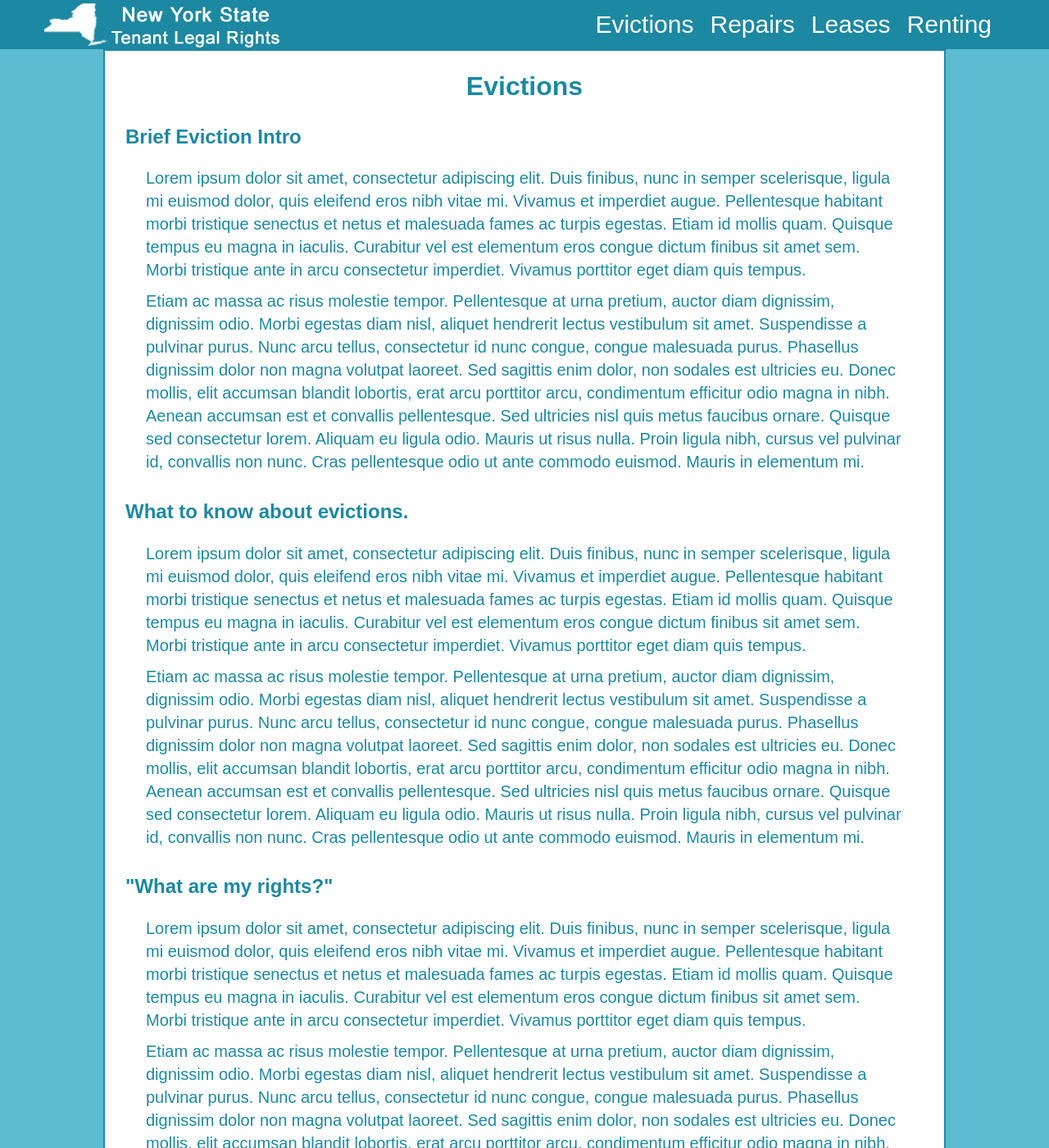
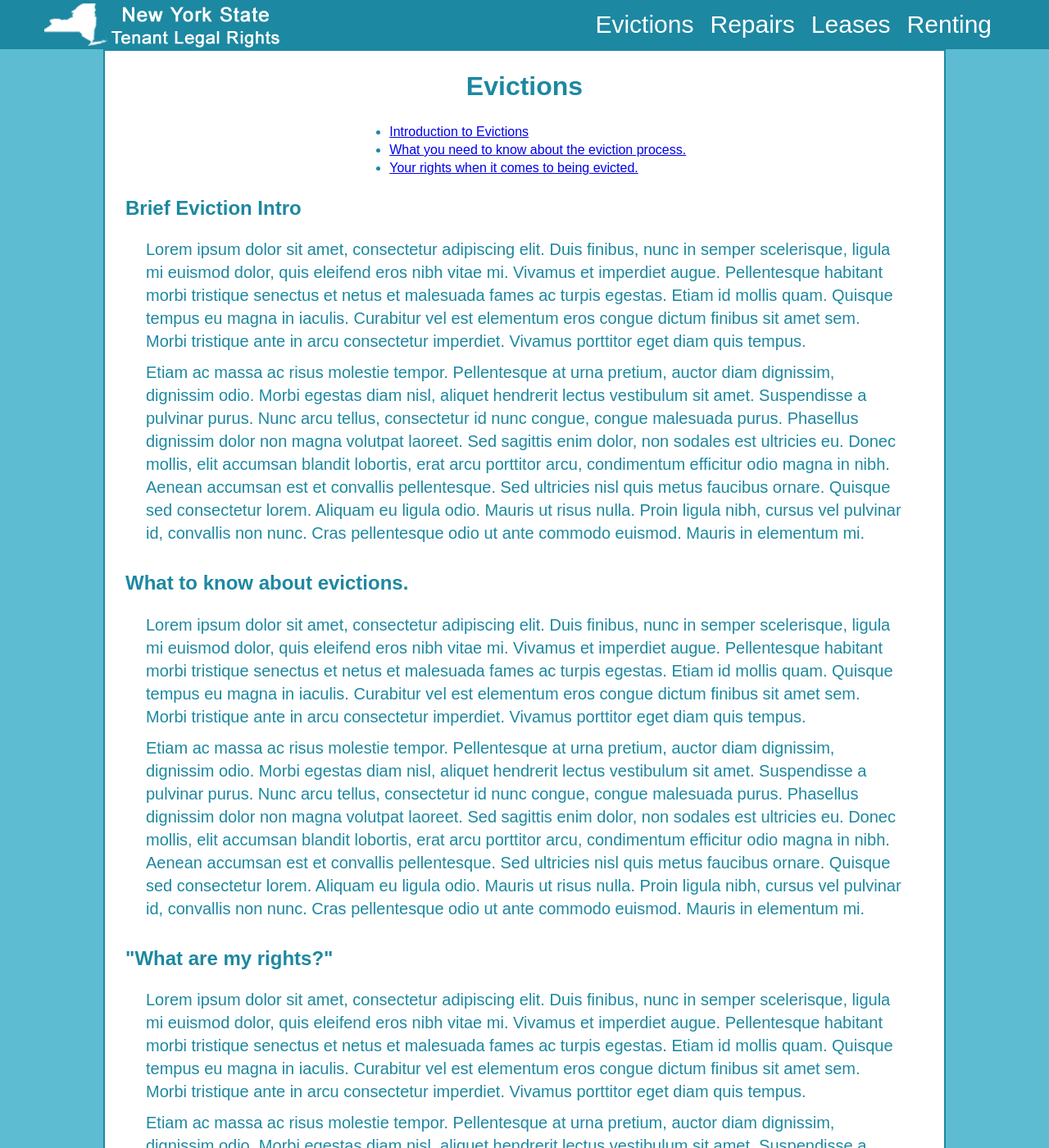
Before and after one commit to RyanNY/ryanny.github.io, a Jekyll site: the page team3/evictions.html, which Jekyll copies as it is, in a window 1280 px wide and 1400 px high. Shown: the whole window at 82% size. Built offline with Jekyll 4.4.1, drawn with Linux system fonts in a browser that asks for light colours.

Commit message:
Evictions

```diff
--- a/team3/css/main.css
+++ b/team3/css/main.css
@@ -182,10 +182,16 @@ nav a:hover {
     font-size: 20px;
 }
 
+
+.topics {
+    margin-left: 30%;
+}
+
+
 .footer {
     font-family: Arial, Helvetica, sans-serif;
     width: 100%;
-    height: 22px;
+    height: 30px;
     background: #1D88A1;
     color: white;
 }
@@ -217,6 +223,8 @@ nav a:hover {
     text-align: right;
     padding-right: 50px;
 }
+
+
 
 
 
--- a/team3/evictions.html
+++ b/team3/evictions.html
@@ -41,13 +41,20 @@
 
     <div class="mainbody">
         <h1>Evictions</h1>
-        <h2>Brief Eviction Intro</h2>
+
+        <ul class="topics">
+            <li><a href="#intro">Introduction to Evictions</a></li>
+            <li><a href="#what-to-know">What you need to know about the eviction process.</a></li>
+            <li><a href="#my-rights">Your rights when it comes to being evicted.</a></li>
+        </ul>
+
+        <h2 id="#intro">Brief Eviction Intro</h2>
         <p>Lorem ipsum dolor sit amet, consectetur adipiscing elit. Duis finibus, nunc in semper scelerisque, ligula mi euismod dolor, quis eleifend eros nibh vitae mi. Vivamus et imperdiet augue. Pellentesque habitant morbi tristique senectus et netus et malesuada fames ac turpis egestas. Etiam id mollis quam. Quisque tempus eu magna in iaculis. Curabitur vel est elementum eros congue dictum finibus sit amet sem. Morbi tristique ante in arcu consectetur imperdiet. Vivamus porttitor eget diam quis tempus.</p>
         <p>Etiam ac massa ac risus molestie tempor. Pellentesque at urna pretium, auctor diam dignissim, dignissim odio. Morbi egestas diam nisl, aliquet hendrerit lectus vestibulum sit amet. Suspendisse a pulvinar purus. Nunc arcu tellus, consectetur id nunc congue, congue malesuada purus. Phasellus dignissim dolor non magna volutpat laoreet. Sed sagittis enim dolor, non sodales est ultricies eu. Donec mollis, elit accumsan blandit lobortis, erat arcu porttitor arcu, condimentum efficitur odio magna in nibh. Aenean accumsan est et convallis pellentesque. Sed ultricies nisl quis metus faucibus ornare. Quisque sed consectetur lorem. Aliquam eu ligula odio. Mauris ut risus nulla. Proin ligula nibh, cursus vel pulvinar id, convallis non nunc. Cras pellentesque odio ut ante commodo euismod. Mauris in elementum mi.</p>
-        <h2>What to know about evictions.</h2>
+        <h2 id="what-to-know">What to know about evictions.</h2>
         <p>Lorem ipsum dolor sit amet, consectetur adipiscing elit. Duis finibus, nunc in semper scelerisque, ligula mi euismod dolor, quis eleifend eros nibh vitae mi. Vivamus et imperdiet augue. Pellentesque habitant morbi tristique senectus et netus et malesuada fames ac turpis egestas. Etiam id mollis quam. Quisque tempus eu magna in iaculis. Curabitur vel est elementum eros congue dictum finibus sit amet sem. Morbi tristique ante in arcu consectetur imperdiet. Vivamus porttitor eget diam quis tempus.</p>
         <p>Etiam ac massa ac risus molestie tempor. Pellentesque at urna pretium, auctor diam dignissim, dignissim odio. Morbi egestas diam nisl, aliquet hendrerit lectus vestibulum sit amet. Suspendisse a pulvinar purus. Nunc arcu tellus, consectetur id nunc congue, congue malesuada purus. Phasellus dignissim dolor non magna volutpat laoreet. Sed sagittis enim dolor, non sodales est ultricies eu. Donec mollis, elit accumsan blandit lobortis, erat arcu porttitor arcu, condimentum efficitur odio magna in nibh. Aenean accumsan est et convallis pellentesque. Sed ultricies nisl quis metus faucibus ornare. Quisque sed consectetur lorem. Aliquam eu ligula odio. Mauris ut risus nulla. Proin ligula nibh, cursus vel pulvinar id, convallis non nunc. Cras pellentesque odio ut ante commodo euismod. Mauris in elementum mi.</p>
-        <h2>"What are my rights?"</h2>
+        <h2 id="my-rights">"What are my rights?"</h2>
         <p>Lorem ipsum dolor sit amet, consectetur adipiscing elit. Duis finibus, nunc in semper scelerisque, ligula mi euismod dolor, quis eleifend eros nibh vitae mi. Vivamus et imperdiet augue. Pellentesque habitant morbi tristique senectus et netus et malesuada fames ac turpis egestas. Etiam id mollis quam. Quisque tempus eu magna in iaculis. Curabitur vel est elementum eros congue dictum finibus sit amet sem. Morbi tristique ante in arcu consectetur imperdiet. Vivamus porttitor eget diam quis tempus.</p>
         <p>Etiam ac massa ac risus molestie tempor. Pellentesque at urna pretium, auctor diam dignissim, dignissim odio. Morbi egestas diam nisl, aliquet hendrerit lectus vestibulum sit amet. Suspendisse a pulvinar purus. Nunc arcu tellus, consectetur id nunc congue, congue malesuada purus. Phasellus dignissim dolor non magna volutpat laoreet. Sed sagittis enim dolor, non sodales est ultricies eu. Donec mollis, elit accumsan blandit lobortis, erat arcu porttitor arcu, condimentum efficitur odio magna in nibh. Aenean accumsan est et convallis pellentesque. Sed ultricies nisl quis metus faucibus ornare. Quisque sed consectetur lorem. Aliquam eu ligula odio. Mauris ut risus nulla. Proin ligula nibh, cursus vel pulvinar id, convallis non nunc. Cras pellentesque odio ut ante commodo euismod. Mauris in elementum mi.</p>
         <p id="return"><a href="#">Return to top?</a></p>
@@ -59,7 +66,10 @@
             <p>Contact Us</p>
         </div>
         <div class="fmiddle">
-            <p>Search</p>
+           <form>
+                <input name="q" type="search">
+                <input type="submit" value="Search">
+            </form>
         </div>
         <div class="fright">
             <p>Copyright Team3 2014, All Rights Reserved.</p>
--- a/team3/index.html
+++ b/team3/index.html
@@ -42,13 +42,13 @@
     <div class="mainbody">
         <h1>New York State -- Tenant Legal Rights</h1>
         <img src="img/emblem.png" alt="NYS Emblem"/>
-        <h2>Sub Heading 1</h2>
+        <h2>The Purpose of this Resource</h2>
         <p>Lorem ipsum dolor sit amet, consectetur adipiscing elit. Duis finibus, nunc in semper scelerisque, ligula mi euismod dolor, quis eleifend eros nibh vitae mi. Vivamus et imperdiet augue. Pellentesque habitant morbi tristique senectus et netus et malesuada fames ac turpis egestas. Etiam id mollis quam. Quisque tempus eu magna in iaculis. Curabitur vel est elementum eros congue dictum finibus sit amet sem. Morbi tristique ante in arcu consectetur imperdiet. Vivamus porttitor eget diam quis tempus.</p>
         <p>Etiam ac massa ac risus molestie tempor. Pellentesque at urna pretium, auctor diam dignissim, dignissim odio. Morbi egestas diam nisl, aliquet hendrerit lectus vestibulum sit amet. Suspendisse a pulvinar purus. Nunc arcu tellus, consectetur id nunc congue, congue malesuada purus. Phasellus dignissim dolor non magna volutpat laoreet. Sed sagittis enim dolor, non sodales est ultricies eu. Donec mollis, elit accumsan blandit lobortis, erat arcu porttitor arcu, condimentum efficitur odio magna in nibh. Aenean accumsan est et convallis pellentesque. Sed ultricies nisl quis metus faucibus ornare. Quisque sed consectetur lorem. Aliquam eu ligula odio. Mauris ut risus nulla. Proin ligula nibh, cursus vel pulvinar id, convallis non nunc. Cras pellentesque odio ut ante commodo euismod. Mauris in elementum mi.</p>
-        <h2>Sub Heading 2</h2>
+        <h2>About Us</h2>
         <p>Lorem ipsum dolor sit amet, consectetur adipiscing elit. Duis finibus, nunc in semper scelerisque, ligula mi euismod dolor, quis eleifend eros nibh vitae mi. Vivamus et imperdiet augue. Pellentesque habitant morbi tristique senectus et netus et malesuada fames ac turpis egestas. Etiam id mollis quam. Quisque tempus eu magna in iaculis. Curabitur vel est elementum eros congue dictum finibus sit amet sem. Morbi tristique ante in arcu consectetur imperdiet. Vivamus porttitor eget diam quis tempus.</p>
         <p>Etiam ac massa ac risus molestie tempor. Pellentesque at urna pretium, auctor diam dignissim, dignissim odio. Morbi egestas diam nisl, aliquet hendrerit lectus vestibulum sit amet. Suspendisse a pulvinar purus. Nunc arcu tellus, consectetur id nunc congue, congue malesuada purus. Phasellus dignissim dolor non magna volutpat laoreet. Sed sagittis enim dolor, non sodales est ultricies eu. Donec mollis, elit accumsan blandit lobortis, erat arcu porttitor arcu, condimentum efficitur odio magna in nibh. Aenean accumsan est et convallis pellentesque. Sed ultricies nisl quis metus faucibus ornare. Quisque sed consectetur lorem. Aliquam eu ligula odio. Mauris ut risus nulla. Proin ligula nibh, cursus vel pulvinar id, convallis non nunc. Cras pellentesque odio ut ante commodo euismod. Mauris in elementum mi.</p>
-        <h2>Sub Heading 3</h2>
+        <h2>Legal References</h2>
         <p>Lorem ipsum dolor sit amet, consectetur adipiscing elit. Duis finibus, nunc in semper scelerisque, ligula mi euismod dolor, quis eleifend eros nibh vitae mi. Vivamus et imperdiet augue. Pellentesque habitant morbi tristique senectus et netus et malesuada fames ac turpis egestas. Etiam id mollis quam. Quisque tempus eu magna in iaculis. Curabitur vel est elementum eros congue dictum finibus sit amet sem. Morbi tristique ante in arcu consectetur imperdiet. Vivamus porttitor eget diam quis tempus.</p>
         <p>Etiam ac massa ac risus molestie tempor. Pellentesque at urna pretium, auctor diam dignissim, dignissim odio. Morbi egestas diam nisl, aliquet hendrerit lectus vestibulum sit amet. Suspendisse a pulvinar purus. Nunc arcu tellus, consectetur id nunc congue, congue malesuada purus. Phasellus dignissim dolor non magna volutpat laoreet. Sed sagittis enim dolor, non sodales est ultricies eu. Donec mollis, elit accumsan blandit lobortis, erat arcu porttitor arcu, condimentum efficitur odio magna in nibh. Aenean accumsan est et convallis pellentesque. Sed ultricies nisl quis metus faucibus ornare. Quisque sed consectetur lorem. Aliquam eu ligula odio. Mauris ut risus nulla. Proin ligula nibh, cursus vel pulvinar id, convallis non nunc. Cras pellentesque odio ut ante commodo euismod. Mauris in elementum mi.</p>
         <p id="return"><a href="#">Return to top?</a></p>
```
Also changed, not shown: team3/default-page.html (deleted, +0 -72 lines).
